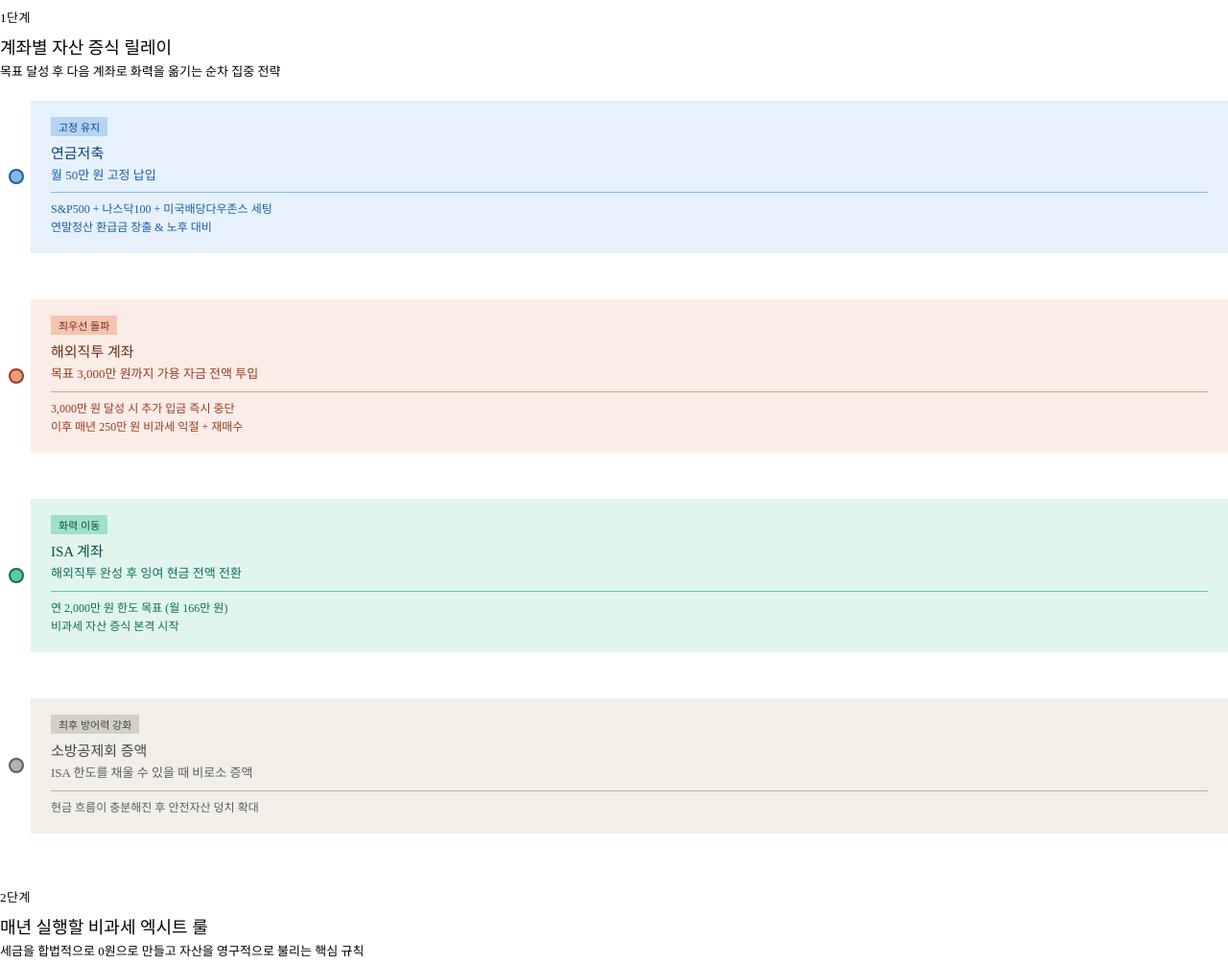
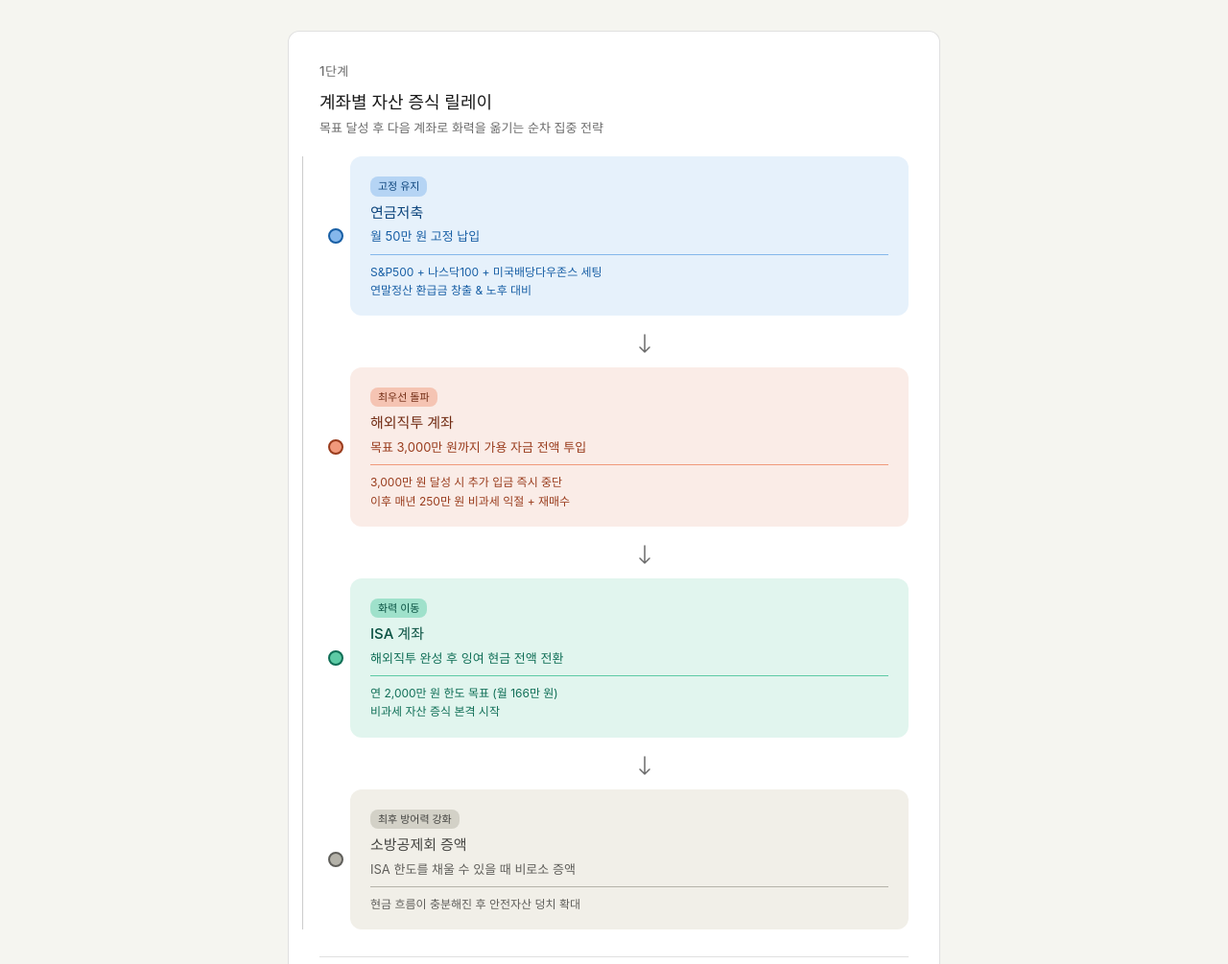
Before and after one commit to s0195945000-ux/investment-strategy, a plain HTML site: page index.html in a window 1280 px wide. Shown: the top 1005 px of the page at 96% size. Drawn offline with Linux system fonts and the light colour scheme.

Commit message:
Update index.html

```diff
--- a/index.html
+++ b/index.html
@@ -1,19 +1,52 @@
-
+<!DOCTYPE html>
+<html lang="ko">
+<head>
+<meta charset="UTF-8">
+<meta name="viewport" content="width=device-width, initial-scale=1.0">
+<title>자산 증식 릴레이 전략</title>
 <style>
+  :root {
+    --font-sans: -apple-system, BlinkMacSystemFont, 'Segoe UI', Roboto, sans-serif;
+    --bg-primary: #ffffff;
+    --bg-secondary: #f5f5f0;
+    --text-primary: #1a1a1a;
+    --text-secondary: #6b6b6b;
+    --border-tertiary: rgba(0,0,0,0.12);
+    --border-secondary: rgba(0,0,0,0.2);
+    --radius-md: 8px;
+    --radius-lg: 12px;
+  }
+  @media (prefers-color-scheme: dark) {
+    :root {
+      --bg-primary: #1a1a1a;
+      --bg-secondary: #2a2a28;
+      --text-primary: #e8e6de;
+      --text-secondary: #9c9a92;
+      --border-tertiary: rgba(255,255,255,0.12);
+      --border-secondary: rgba(255,255,255,0.2);
+    }
+  }
   * { margin:0; padding:0; box-sizing:border-box; }
-  body { font-family: var(--font-sans); color: var(--color-text-primary); }
-  .stage-label { font-size:13px; font-weight:500; color:var(--color-text-secondary); letter-spacing:0.5px; margin-bottom:8px; }
+  body { font-family: var(--font-sans); color: var(--text-primary); background: var(--bg-secondary); padding: 2rem; line-height: 1.5; }
+  .container { max-width: 680px; margin: 0 auto; background: var(--bg-primary); border-radius: var(--radius-lg); padding: 2rem; border: 0.5px solid var(--border-tertiary); }
+  .stage-label { font-size:13px; font-weight:500; color:var(--text-secondary); letter-spacing:0.5px; margin-bottom:8px; }
   .stage-title { font-size:18px; font-weight:500; margin-bottom:4px; }
-  .stage-desc { font-size:13px; color:var(--color-text-secondary); margin-bottom:20px; line-height:1.5; }
+  .stage-desc { font-size:13px; color:var(--text-secondary); margin-bottom:20px; line-height:1.5; }
   .relay-track { position:relative; padding-left:32px; }
-  .relay-item { position:relative; padding:16px 20px; border-radius:var(--border-radius-lg); margin-bottom:12px; cursor:pointer; transition: transform 0.15s; border:0.5px solid transparent; }
-  .relay-item:hover { transform:translateX(4px); }
+  .relay-item { position:relative; padding:16px 20px; border-radius:var(--radius-lg); margin-bottom:12px; border:0.5px solid transparent; }
   .relay-item::before { content:''; position:absolute; left:-24px; top:50%; width:12px; height:12px; border-radius:50%; transform:translateY(-50%); border:2px solid; }
   .relay-line { position:absolute; left:-18px; top:0; bottom:0; width:0.5px; }
-  .item-tag { font-size:11px; font-weight:500; padding:2px 8px; border-radius:var(--border-radius-md); display:inline-block; margin-bottom:6px; }
+  .item-tag { font-size:11px; font-weight:500; padding:2px 8px; border-radius:var(--radius-md); display:inline-block; margin-bottom:6px; }
   .item-title { font-size:15px; font-weight:500; margin-bottom:4px; }
   .item-desc { font-size:13px; line-height:1.5; }
   .item-detail { font-size:12px; margin-top:8px; padding-top:8px; line-height:1.6; }
+  .arrow-between { text-align:center; padding:4px 0; margin-left:32px; }
+  .divider { height:0.5px; background:var(--border-tertiary); margin:28px 0; }
+  .rule-card { padding:16px 20px; border-radius:var(--radius-lg); margin-bottom:12px; border:0.5px solid; }
+  .rule-num { font-size:11px; font-weight:500; padding:2px 8px; border-radius:var(--radius-md); display:inline-block; margin-bottom:8px; }
+  .rule-title { font-size:14px; font-weight:500; margin-bottom:6px; }
+  .rule-body { font-size:13px; line-height:1.6; }
+  .rule-highlight { font-weight:500; }
 
   .r1 { background:#E6F1FB; } .r1::before { border-color:#185FA5; background:#85B7EB; }
   .r1 .item-tag { background:#B5D4F4; color:#0C447C; }
@@ -38,17 +71,6 @@
   .r4 .item-title { color:#444441; }
   .r4 .item-desc { color:#5F5E5A; }
   .r4 .item-detail { color:#5F5E5A; border-top:0.5px solid #B4B2A9; }
-
-  .arrow-between { text-align:center; padding:4px 0; margin-left:32px; }
-  .arrow-between svg { display:inline-block; }
-
-  .divider { height:0.5px; background:var(--color-border-tertiary); margin:28px 0; }
-
-  .rule-card { padding:16px 20px; border-radius:var(--border-radius-lg); margin-bottom:12px; border:0.5px solid; }
-  .rule-num { font-size:11px; font-weight:500; padding:2px 8px; border-radius:var(--border-radius-md); display:inline-block; margin-bottom:8px; }
-  .rule-title { font-size:14px; font-weight:500; margin-bottom:6px; }
-  .rule-body { font-size:13px; line-height:1.6; }
-  .rule-highlight { font-weight:500; }
 
   .rc1 { background:#EEEDFE; border-color:#AFA9EC; }
   .rc1 .rule-num { background:#CECBF6; color:#3C3489; }
@@ -106,16 +128,17 @@
     .rc3 .rule-body { color:#FAC775; }
   }
 </style>
-
-<div style="padding:0.5rem 0;">
+</head>
+<body>
+<div class="container">
   <div class="stage-label">1단계</div>
   <div class="stage-title">계좌별 자산 증식 릴레이</div>
   <div class="stage-desc">목표 달성 후 다음 계좌로 화력을 옮기는 순차 집중 전략</div>
 
   <div class="relay-track">
-    <div class="relay-line" style="background:var(--color-border-secondary);"></div>
+    <div class="relay-line" style="background:var(--border-secondary);"></div>
 
-    <div class="relay-item r1" onclick="sendPrompt('연금저축 S&P500, 나스닥100, 미국배당다우존스 비중을 어떻게 나누면 좋을까요?')">
+    <div class="relay-item r1">
       <span class="item-tag">고정 유지</span>
       <div class="item-title">연금저축</div>
       <div class="item-desc">월 50만 원 고정 납입</div>
@@ -123,10 +146,10 @@
     </div>
 
     <div class="arrow-between">
-      <svg width="24" height="28" viewBox="0 0 24 28"><path d="M12 4V22M7 17L12 22L17 17" stroke="var(--color-text-secondary)" stroke-width="1.5" fill="none" stroke-linecap="round" stroke-linejoin="round"/></svg>
+      <svg width="24" height="28" viewBox="0 0 24 28"><path d="M12 4V22M7 17L12 22L17 17" stroke="var(--text-secondary)" stroke-width="1.5" fill="none" stroke-linecap="round" stroke-linejoin="round"/></svg>
     </div>
 
-    <div class="relay-item r2" onclick="sendPrompt('해외직투 3,000만 원 달성 후 매년 250만 원 익절 전략을 더 자세히 알려주세요')">
+    <div class="relay-item r2">
       <span class="item-tag">최우선 돌파</span>
       <div class="item-title">해외직투 계좌</div>
       <div class="item-desc">목표 3,000만 원까지 가용 자금 전액 투입</div>
@@ -134,10 +157,10 @@
     </div>
 
     <div class="arrow-between">
-      <svg width="24" height="28" viewBox="0 0 24 28"><path d="M12 4V22M7 17L12 22L17 17" stroke="var(--color-text-secondary)" stroke-width="1.5" fill="none" stroke-linecap="round" stroke-linejoin="round"/></svg>
+      <svg width="24" height="28" viewBox="0 0 24 28"><path d="M12 4V22M7 17L12 22L17 17" stroke="var(--text-secondary)" stroke-width="1.5" fill="none" stroke-linecap="round" stroke-linejoin="round"/></svg>
     </div>
 
-    <div class="relay-item r3" onclick="sendPrompt('ISA 계좌 연 2,000만 원 한도를 채우려면 월 얼마씩 넣어야 하나요?')">
+    <div class="relay-item r3">
       <span class="item-tag">화력 이동</span>
       <div class="item-title">ISA 계좌</div>
       <div class="item-desc">해외직투 완성 후 잉여 현금 전액 전환</div>
@@ -145,10 +168,10 @@
     </div>
 
     <div class="arrow-between">
-      <svg width="24" height="28" viewBox="0 0 24 28"><path d="M12 4V22M7 17L12 22L17 17" stroke="var(--color-text-secondary)" stroke-width="1.5" fill="none" stroke-linecap="round" stroke-linejoin="round"/></svg>
+      <svg width="24" height="28" viewBox="0 0 24 28"><path d="M12 4V22M7 17L12 22L17 17" stroke="var(--text-secondary)" stroke-width="1.5" fill="none" stroke-linecap="round" stroke-linejoin="round"/></svg>
     </div>
 
-    <div class="relay-item r4" onclick="sendPrompt('소방공제회 납입금 증액은 언제 어느 수준으로 하는 게 좋을까요?')">
+    <div class="relay-item r4">
       <span class="item-tag">최후 방어력 강화</span>
       <div class="item-title">소방공제회 증액</div>
       <div class="item-desc">ISA 한도를 채울 수 있을 때 비로소 증액</div>
@@ -189,3 +212,5 @@
     </div>
   </div>
 </div>
+</body>
+</html>
```
